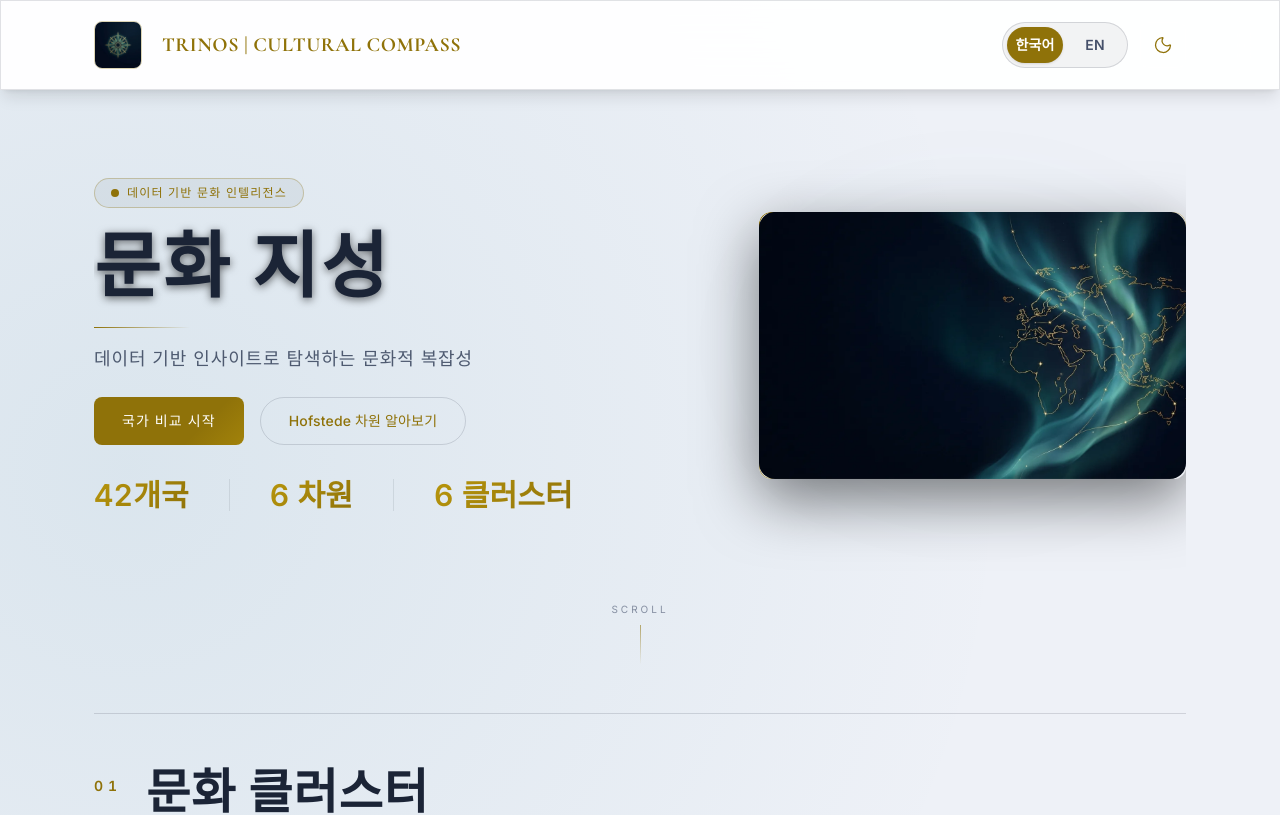
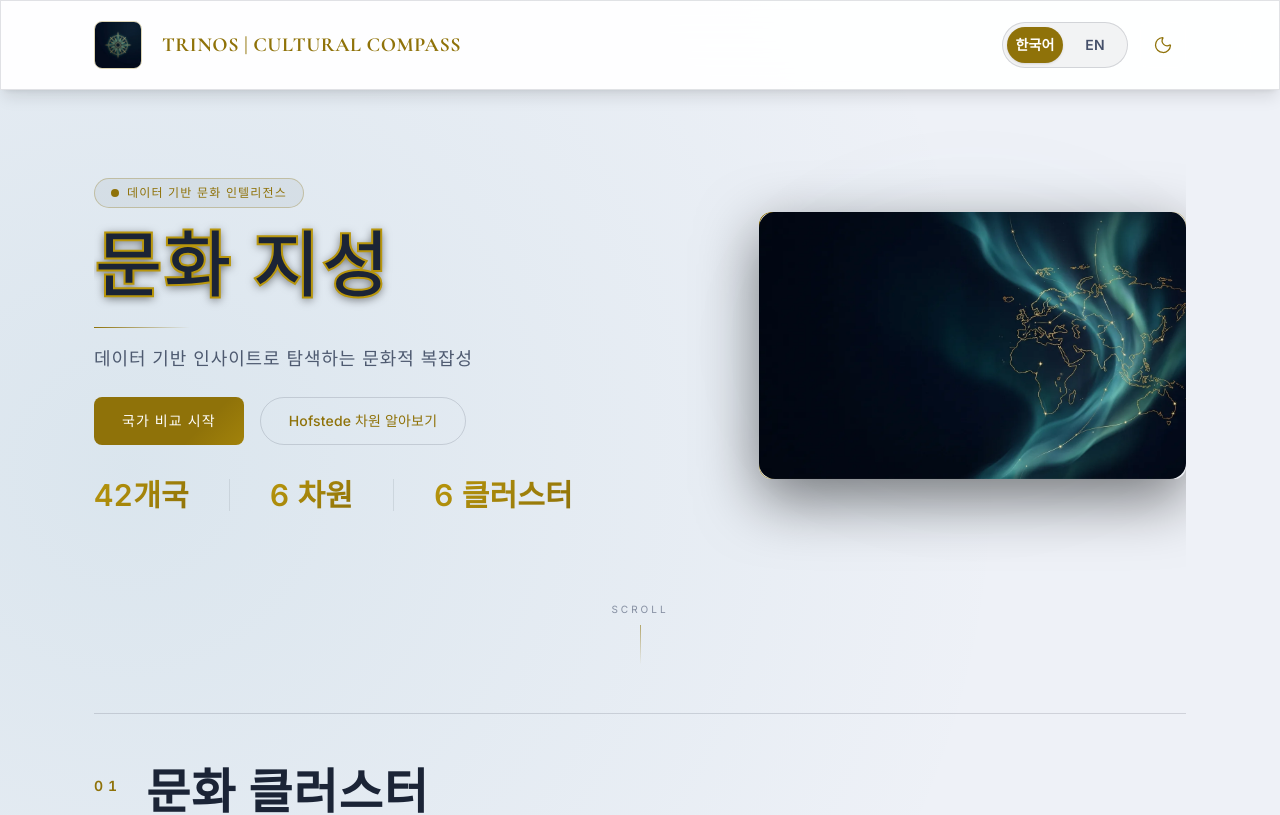
Before and after one commit to Trinos-Strategy/Hofstede, a React (Vite) app: page / in a window 1280 px wide. Shown: the top 815 px of the page. Built offline with nearby package versions, Linux system fonts and the light colour scheme; a web font is replaced by a local one.

Commit message:
fix(hero): gold text stroke on title per user — white fill + 2px #D4AF37 outline (L6)

```diff
--- a/src/components/HeroSection.tsx
+++ b/src/components/HeroSection.tsx
@@ -45,10 +45,8 @@ export function HeroSection() {
             mobile and any fade delays the largest paint. */}
         <motion.h1
           initial={false}
-          className="text-4xl sm:text-6xl lg:text-7xl font-semibold tracking-wide leading-[1.15] uppercase text-balance text-[var(--color-ivory)]"
+          className="hero-title-gold-stroke text-4xl sm:text-6xl lg:text-7xl font-semibold tracking-wide leading-[1.15] uppercase text-balance"
           style={{
-            color: 'var(--color-ivory)',
-            textShadow: '0 2px 8px rgba(0, 0, 0, 0.6)',
             fontFamily: "'Cormorant Garamond', 'Pretendard', serif",
             letterSpacing: '0.04em'
           }}
--- a/src/index.css
+++ b/src/index.css
@@ -1225,3 +1225,9 @@ a:hover {
   border: 1px solid rgba(255, 255, 255, 0.2);
   font-weight: 500;
 }
+
+.hero-title-gold-stroke {
+  color: var(--color-ivory);
+  -webkit-text-stroke: 2px var(--color-brass-light);
+  text-shadow: 0 2px 10px rgba(0, 0, 0, 0.55);
+}
```
